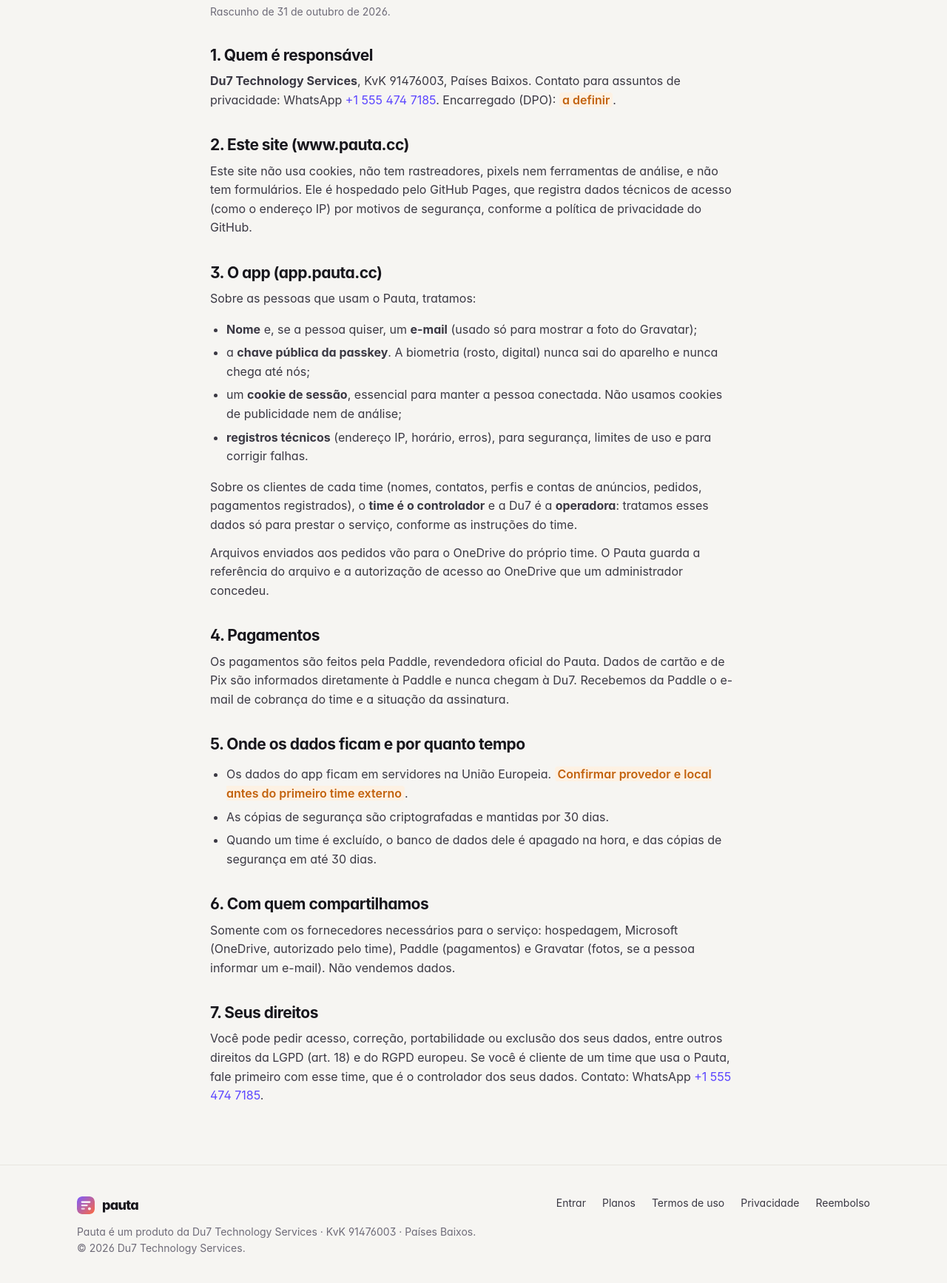
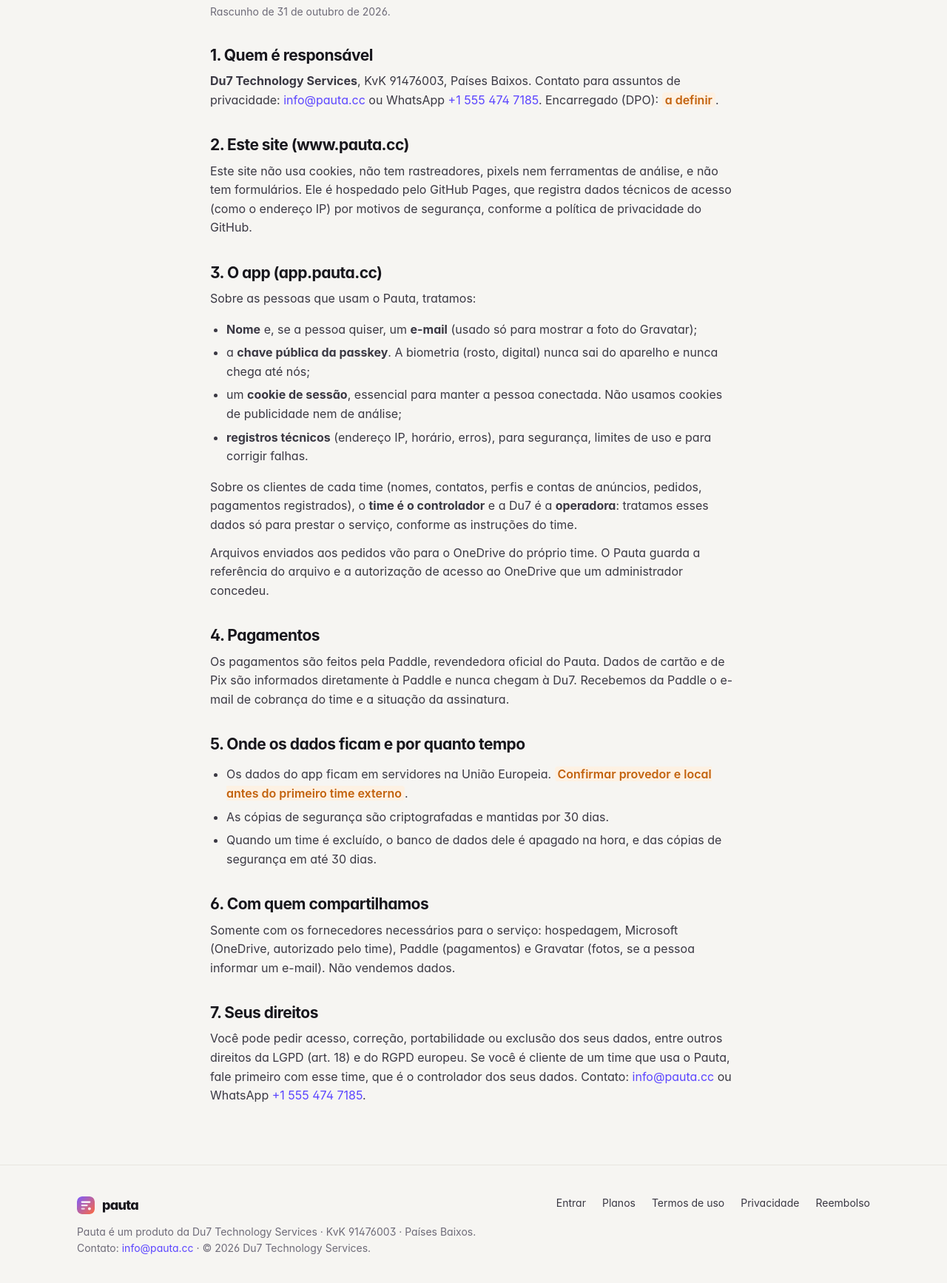
Before and after one commit to eduelias/pauta-site, a plain HTML site: page site/privacidade.html in a window 1280 px wide. Shown: the part 270-2004 px from the top of the page at 74% size. Drawn offline with Linux system fonts and the light colour scheme.

Commit message:
Contact: info@pauta.cc in the footer and the legal pages
Co-Authored-By: Claude Opus 5.5 <noreply@anthropic.com>

```diff
--- a/site/privacidade.html
+++ b/site/privacidade.html
@@ -42,7 +42,7 @@
 
     <h2>1. Quem é responsável</h2>
     <p><b>Du7 Technology Services</b>, KvK 91476003, Países Baixos. Contato para assuntos de
-      privacidade: WhatsApp <a href="https://wa.me/15554747185">+1 555 474 7185</a>. Encarregado (DPO): <span class="todo">a definir</span>.</p>
+      privacidade: <a href="mailto:info@pauta.cc">info@pauta.cc</a> ou WhatsApp <a href="https://wa.me/15554747185">+1 555 474 7185</a>. Encarregado (DPO): <span class="todo">a definir</span>.</p>
 
     <h2>2. Este site (www.pauta.cc)</h2>
     <p>Este site não usa cookies, não tem rastreadores, pixels nem ferramentas de análise, e não
@@ -90,7 +90,7 @@
     <h2>7. Seus direitos</h2>
     <p>Você pode pedir acesso, correção, portabilidade ou exclusão dos seus dados, entre outros
       direitos da LGPD (art. 18) e do RGPD europeu. Se você é cliente de um time que usa o Pauta,
-      fale primeiro com esse time, que é o controlador dos seus dados. Contato: WhatsApp <a href="https://wa.me/15554747185">+1 555 474 7185</a>.</p>
+      fale primeiro com esse time, que é o controlador dos seus dados. Contato: <a href="mailto:info@pauta.cc">info@pauta.cc</a> ou WhatsApp <a href="https://wa.me/15554747185">+1 555 474 7185</a>.</p>
   </div>
 </main>
 
@@ -99,7 +99,7 @@
     <div>
       <a href="/" class="brand"><span class="logo" aria-hidden="true"></span>pauta</a>
       <p>Pauta é um produto da Du7 Technology Services · KvK 91476003 · Países Baixos.</p>
-      <p>© 2026 Du7 Technology Services.</p>
+      <p>Contato: <a href="mailto:info@pauta.cc">info@pauta.cc</a> · © 2026 Du7 Technology Services.</p>
     </div>
     <nav aria-label="Rodapé">
       <a href="https://app.pauta.cc">Entrar</a>
```
Also changed, not shown: site/404.html (+1 -1 lines), site/index.html (+1 -1 lines), site/reembolso.html (+2 -2 lines), site/termos.html (+2 -2 lines), 1 other file.
